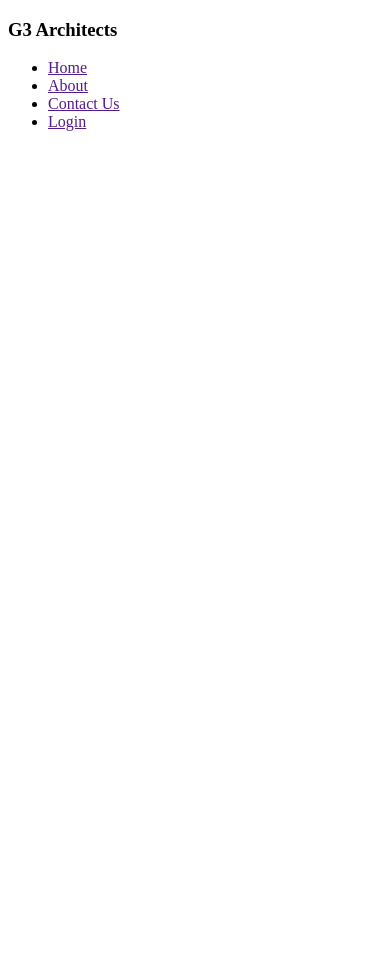
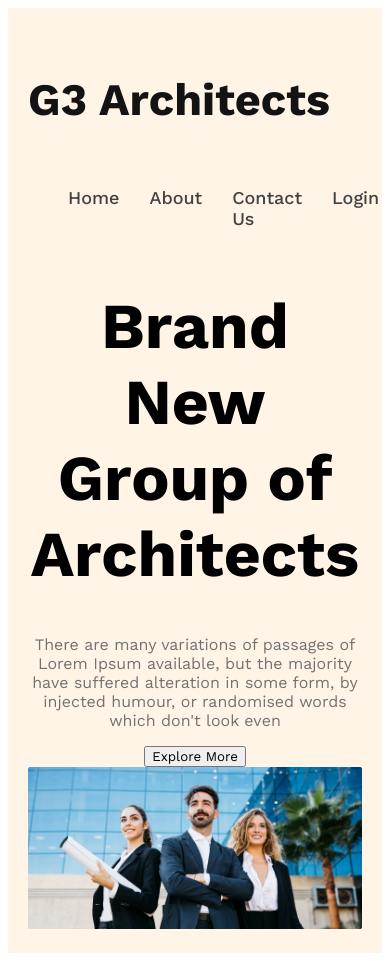
Before and after one commit to MohammadRubel98/Architects-Website, a plain HTML site: page index.html in a window 390 px wide. Before the commit the page ends 844 px from the top, so only its background shows below. Drawn offline with nearby package versions, Linux system fonts and the light colour scheme.

Commit message:
finished with header with responsive

```diff
--- a/index.html
+++ b/index.html
@@ -4,11 +4,11 @@
     <meta charset="UTF-8">
     <meta name="viewport" content="width=device-width, initial-scale=1.0">
     <title>Architects Website</title>
-</head>
+    <link rel="stylesheet" href="style.css">
 <body>
     <header>
         <nav>
-            <h3>G3 Architects</h3>
+            <h3 class="nav-title">G3 Architects</h3>
             <ul>
                 <li><a href="">Home</a></li>
                 <li><a href="">About</a></li>
@@ -17,6 +17,16 @@
 
             </ul>
         </nav>
+        <div class="banner">
+            <div class="banner-content">
+                <h1 class="banner-title">Brand New Group of Architects </h1>
+                <p class="banner-driscription">There are many variations of passages of Lorem Ipsum available, but the majority have suffered alteration in some form, by injected humour, or randomised words which don't look even</p>
+                <button class="">Explore More</button>
+            </div>
+
+            <img src="images/banner.png" alt="">
+
+        </div>
 
     </header>
     <main>
--- a/style.css
+++ b/style.css
@@ -0,0 +1,87 @@
+@import url('https://fonts.googleapis.com/css2?family=Inter:wght@300;400;500;600;700;800&family=Merriweather:ital,wght@0,300;0,400;0,700;0,900;1,400&family=Open+Sans:wght@400;800&family=Work+Sans:wght@400;500;600;700;800&display=swap');
+
+* {
+    font-family: 'Open Sans', sans-serif;
+    font-family: 'Work Sans', sans-serif;
+}
+header{
+    background-color:rgba(255, 144, 14, 0.10);;
+    padding: 50px 240px;
+
+
+}
+nav{
+    display: flex;
+    justify-content: space-between;
+}
+.nav-title{
+    color: #131313;
+    font-weight: 700;
+    font-size: 45px;
+}
+nav > ul{
+    display: flex;
+
+
+}
+nav li {
+    list-style: none;
+    margin-right: 30px;
+    font-weight: 500;
+    color: var(--Dark-02, #424242);
+     font-size: 18px;
+
+}
+nav li a{
+    text-decoration: none;
+    color: #424242;
+}
+.banner-content{
+    max-width: 800px;
+   text-align: center;
+   margin: 0 auto;
+}
+.banner-title{
+    font-size: 64px;
+    font-weight: 700;
+    color: #131313);
+}
+.banner-driscription{
+    color: #727272;
+    font-size: 16px;
+    font-weight: 400;
+
+}
+.btn-praimary{
+    border-radius: 8px;
+    background: #FF900E;
+    padding: 20px 25px;
+    color: #fff;
+    font-size: 20px;
+    font-weight: 600;
+    cursor: pointer;
+    margin: 10px;
+}
+.banner img{
+    width: 100%;
+}
+/* responsive layout */
+/* mobile view */
+@media screen and (max-width:576px) {
+    header{
+        padding: 20px;
+        nav{
+            flex-direction: column;
+        }
+    }
+}
+
+ @media screen and (min-width:576px) (max-width:960px) {
+    header{
+        padding: 50px;
+        nav{
+            flex-direction: column;
+        }
+    }
+
+ }
```
